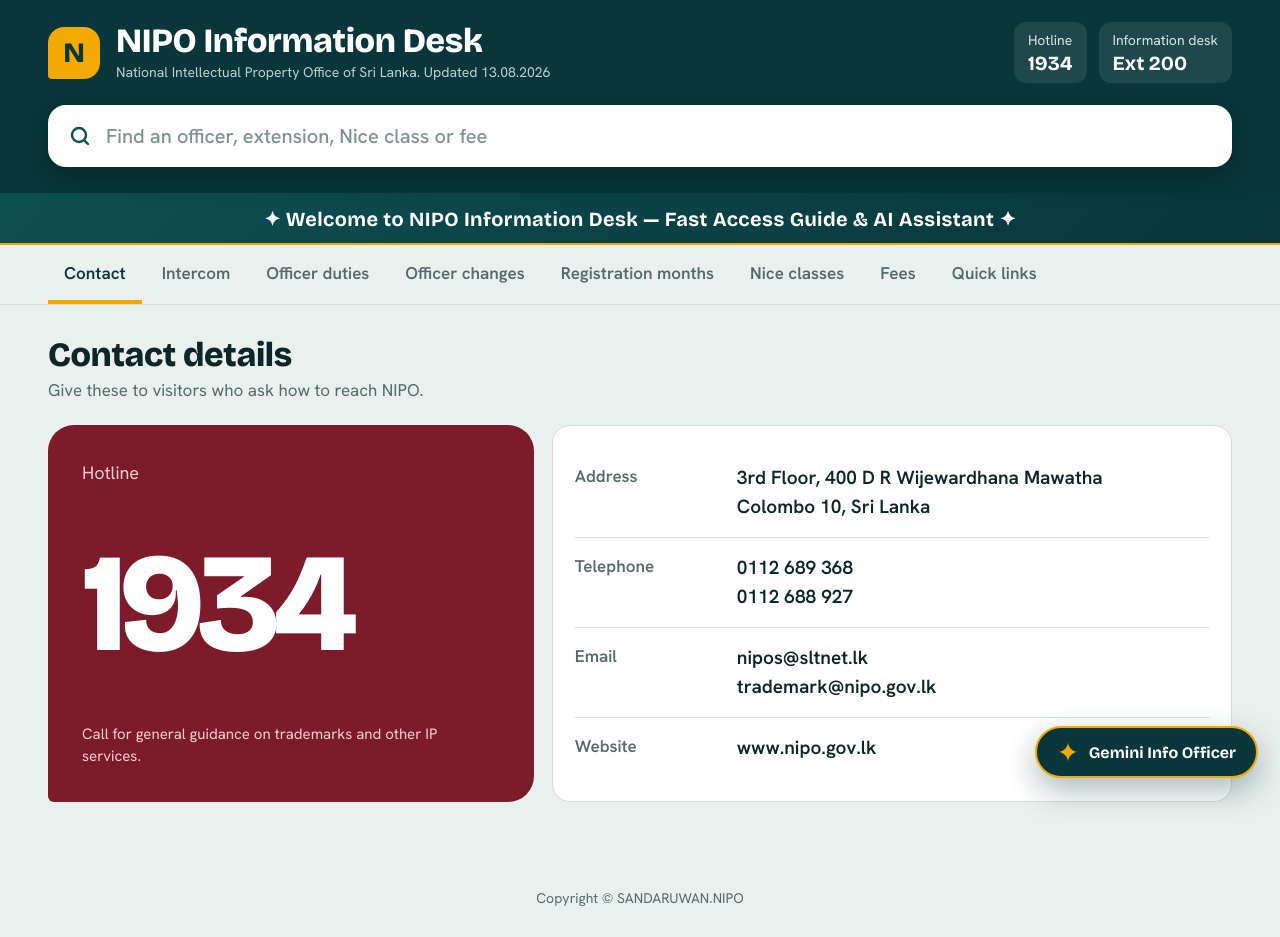
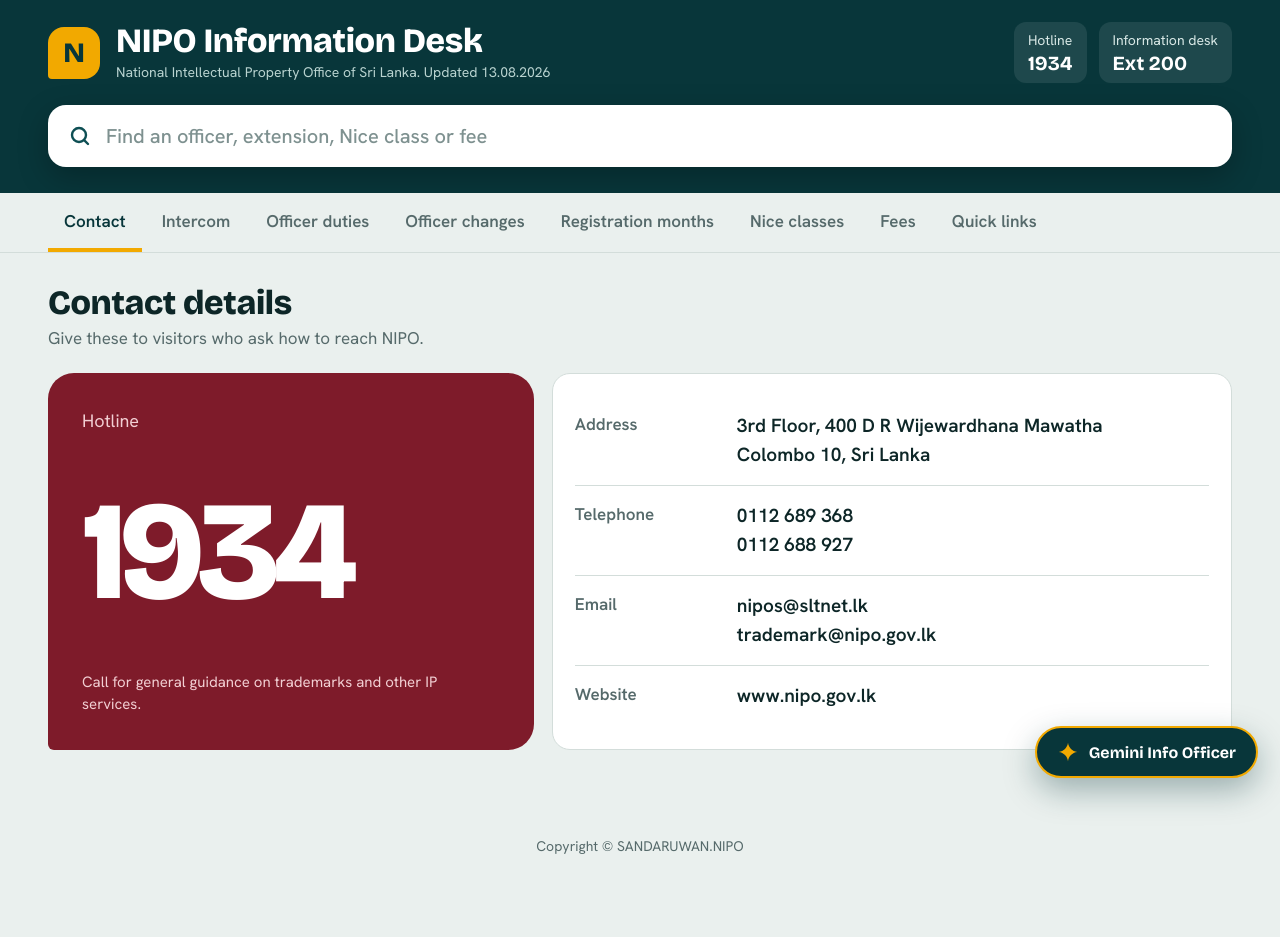
Before and after one commit to sandaruwanipo/infodesk, a plain HTML site: page index.html in a window 1280 px wide. After the commit the page ends 885 px from the top, so only its background shows below. Drawn offline with nearby package versions, Linux system fonts and the light colour scheme.

Commit message:
Update index.html

```diff
--- a/index.html
+++ b/index.html
@@ -255,9 +255,6 @@ footer{text-align:center;color:var(--muted);font-size:14px;padding:6px 16px 28px
 </header>
 
 <!-- Motion Welcome Banner -->
-<div class="welcome-banner">
-  ✦ Welcome to NIPO Information Desk — Fast Access Guide & AI Assistant ✦
-</div>
 
 <nav class="tabs" aria-label="Sections"><div class="tabs-in" id="tabs" role="tablist"></div></nav>
 <main id="view" aria-live="polite"></main>
```
